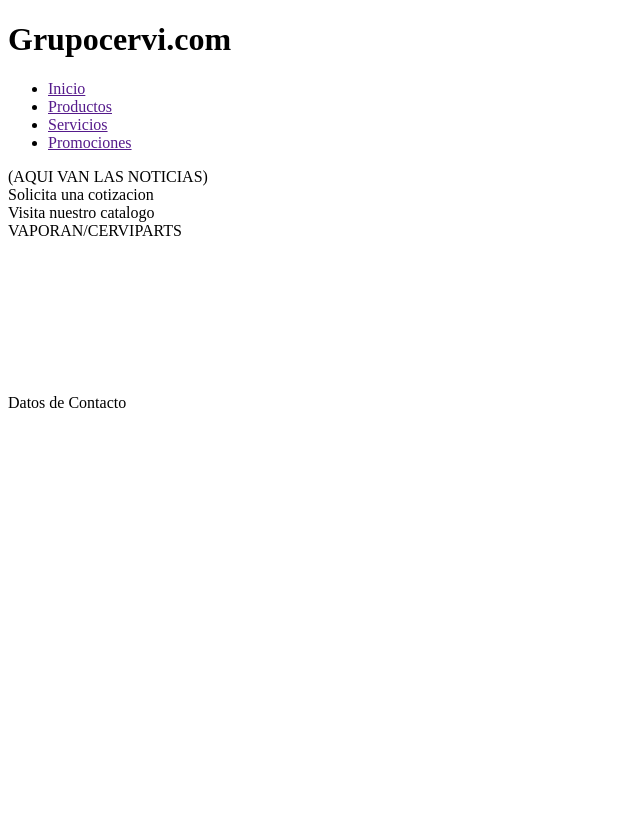
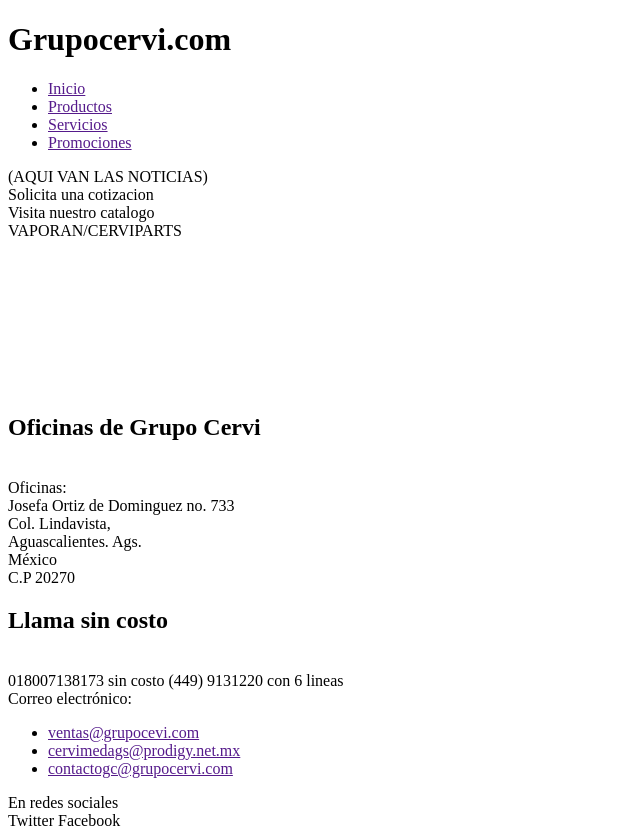
Before and after one commit to josueMart/GrupoCervi, a plain HTML site: page index.html in a window 1280 px wide. Shown: the whole page, without its empty margins (0-640 px from the left). Before the commit the page ends 800 px from the top, so only its background shows below. Drawn offline with Linux system fonts and the light colour scheme.

Commit message:
Añado datos en el footer del index

```diff
--- a/index.html
+++ b/index.html
@@ -29,10 +29,39 @@
 <article>VAPORAN/CERVIPARTS</article>
 </section>
 <section id="video">
-<video>(aqui va el video)</video>
+<video></video>
 </section>
 <footer>
-  <section> Datos de Contacto</section>
+  <section>
+  <article><h2>Oficinas de Grupo Cervi</h2><br/>
+    Oficinas: <br/>
+    Josefa Ortiz de Dominguez no. 733 <br/>
+    Col. Lindavista,<br/>
+    Aguascalientes. Ags.<br/>
+    México<br/>
+    C.P 20270<br/>
+    </article>
+    <article>
+    <h2>Llama sin costo</h2><br/>
+    018007138173 sin costo
+    (449) 9131220 con 6 lineas
+    </article>
+    <article>
+      <f2>Correo electrónico:</f2><br/>
+      <nav>
+      <ul>
+      <li><a href="">ventas@grupocevi.com</a> </li>
+      <li><a href="">cervimedags@prodigy.net.mx</a></li>
+      <li><a href="">contactogc@grupocervi.com</a></li>
+      </ul>
+      </nav>
+    </article>
+    <article>
+      <f2>En redes sociales</f2><br/>
+      Twitter
+      Facebook
+    </article>
+  </section>
 </footer>
 </body>
 </html>
```
